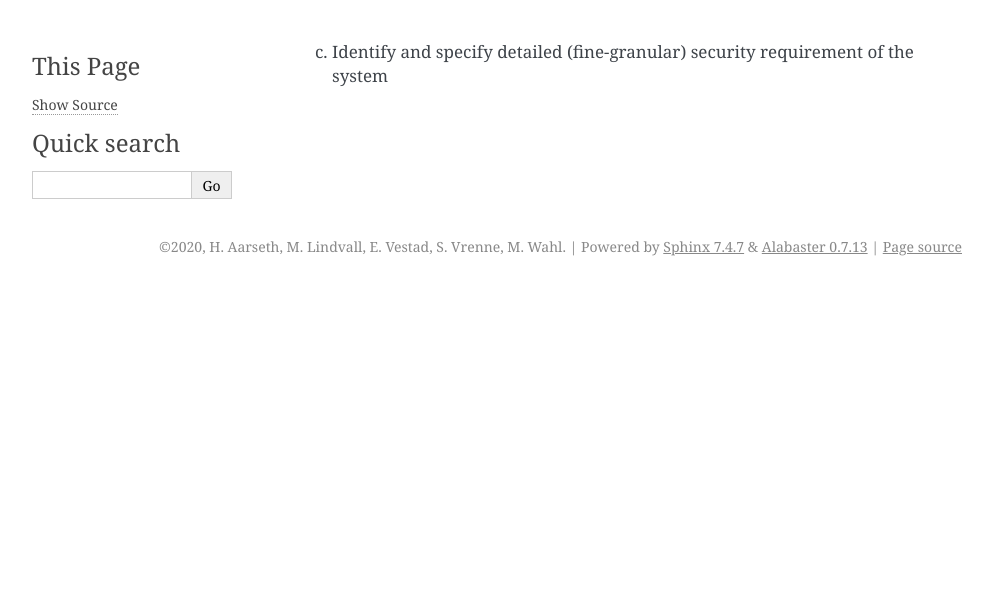
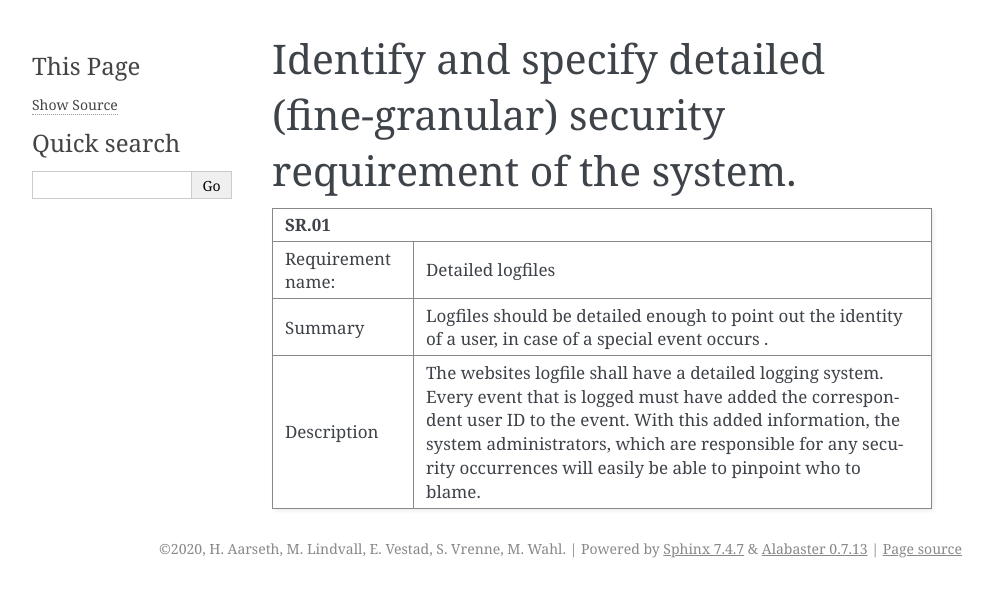
Before and after one commit to SteinarVrenne/school_imt3501, a Sphinx documentation site: the page built from Task 1/source/pages/04c_Detailed_Security.rst, in a window 1280 px wide. Shown: the top 597 px of the page, without its empty margins (148-1141 px from the left). Built offline with Sphinx 7.4.7, drawn with Linux system fonts in a browser that asks for light colours.

Commit message:
Beginned on 4c

```diff
--- a/Task 1/source/pages/04c_Detailed_Security.rst
+++ b/Task 1/source/pages/04c_Detailed_Security.rst
@@ -1 +1,15 @@
-    c. Identify and specify detailed (fine-granular) security requirement of the system
+Identify and specify detailed (fine-granular) security requirement of the system.
+---------------------------------------------------------------------------------
+
+
++-------------------+--------------------------------------------------------------------------------------------------------------+
+| SR.01                                                                                                                            |
++===================+==============================================================================================================+
+| Requirement name: | Detailed logfiles                                                                                            |
++-------------------+--------------------------------------------------------------------------------------------------------------+
+| Summary           | Logfiles should be detailed enough to point out the identity of a user, in case of a special event occurs .  |
++-------------------+--------------------------------------------------------------------------------------------------------------+
+| Description       | The websites logfile shall have a detailed logging system. Every event that is logged must have added the    |
+|                   | correspondent user ID to the event.  With this added information, the system administrators, which are       |
+|                   | responsible for any security occurrences will easily be able to pinpoint who to blame.                       |
++-------------------+--------------------------------------------------------------------------------------------------------------+
--- a/Task 1/source/pages/04d_Attacker_Profiles.rst
+++ b/Task 1/source/pages/04d_Attacker_Profiles.rst
@@ -1 +1,2 @@
-    d. Identify and specify the main potential attacker profiles who would attack the system
+Identify and specify the main potential attacker profiles who would attack the system
+-------------------------------------------------------------------------------------
```
Also changed, not shown: 1 other file.
